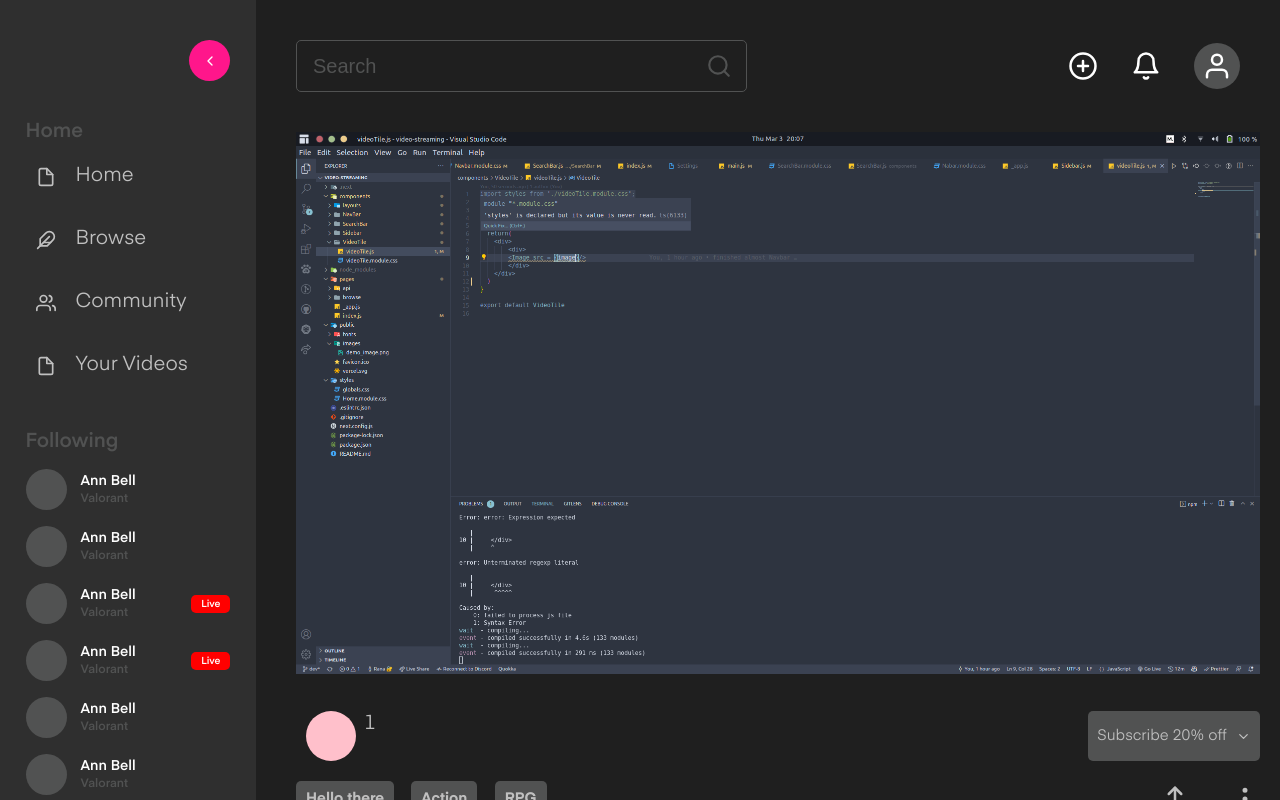
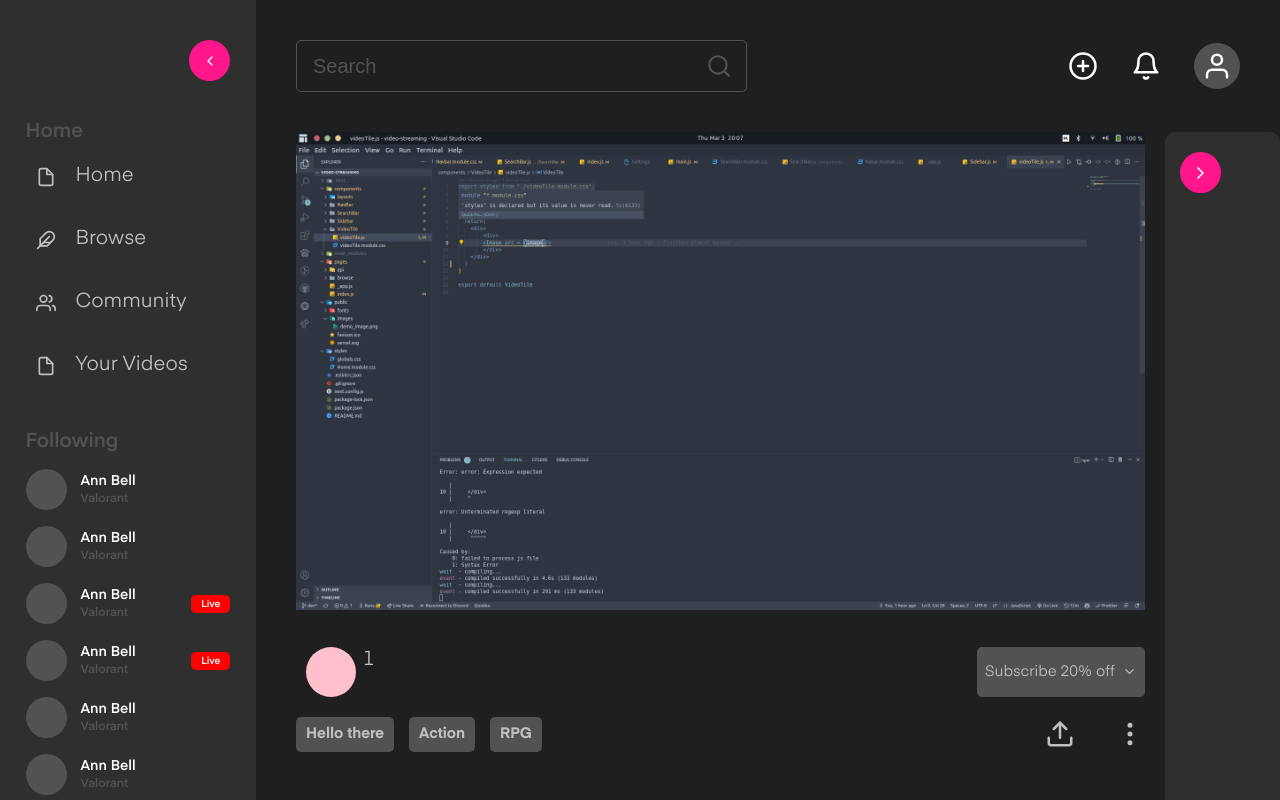
Before and after one commit to Code-Decoders/video-streaming, a Next.js app: page /live/1 in a window 1280 px wide. Shown: the top 800 px of the page. Built offline with nearby package versions, Linux system fonts and the light colour scheme.

Commit message:
Added google oAuth

```diff
--- a/components/VideoPlayer/VideoPlayer.module.css
+++ b/components/VideoPlayer/VideoPlayer.module.css
@@ -7,6 +7,28 @@
   height: 140px;
   width: 100%;
 }
+
+.chat-bar-base{
+  background-color: var(--primary);
+  border-radius: 10px;
+  display: flex;
+  flex-direction: column;
+}
+
+.chat-bar-button {
+  height: 41px;
+  color: white;
+  margin-top: 20px;
+  margin-left: 15px;
+  cursor: pointer;
+  width: 41px;
+  display: flex;
+  align-items: center;
+  justify-content: center;
+  border-radius: 50%;
+  background: var(--tool);
+}
+
 
 .name {
   width: 100%;
--- /dev/null
+++ b/components/VideoPlayer/chatBar.js
@@ -0,0 +1,20 @@
+import { useState } from 'react';
+import styles from './VideoPlayer.module.css';
+import { FiChevronLeft, FiChevronRight } from 'react-icons/fi';
+
+const SideBar = () => {
+
+  const [isOpen, setIsOpen] = useState(true);
+
+  return(
+    <div className = {styles['chat-bar-base']} style = {isOpen ? { width: "80%"}: {width: "10%"}}>
+          <div onClick = {() => {setIsOpen(!isOpen)}} className = {styles['chat-bar-button']}>
+            {isOpen ? <FiChevronRight style = {{ height: "20px", width: "25px"}}/>
+              : <FiChevronLeft style = {{ height: "20px", width: "25px"}}/>}
+          </div>
+
+    </div>
+  )
+}
+
+export default SideBar
--- a/components/VideoPlayer/videoPlayer.js
+++ b/components/VideoPlayer/videoPlayer.js
@@ -6,10 +6,12 @@ import miniImage from "../../public/images/mini_video_tile.png";
 import { data } from "../../public/dummy_data/data";
 import MiniVideoTile from "../MiniVideoTile/miniVideoTile";
 import VideoTile from "../VideoTile/videoTile";
+import SideBar from './chatBar';
 
 const VideoPlayer = ({ image, name, title, game }) => {
   return (
-    <div style={{ marginRight: "2%",}}>
+    <div style = {{ display: "flex"}}>
+    <div style={{ marginRight: "2%"}}>
       <div className={styles["video-player"]}>
         <Image src={image} alt="no Image" />
       </div>
@@ -63,6 +65,8 @@ const VideoPlayer = ({ image, name, title, game }) => {
         })}
       </div>
     </div>
+    <SideBar/>
+    </div>
   );
 };
 
```
